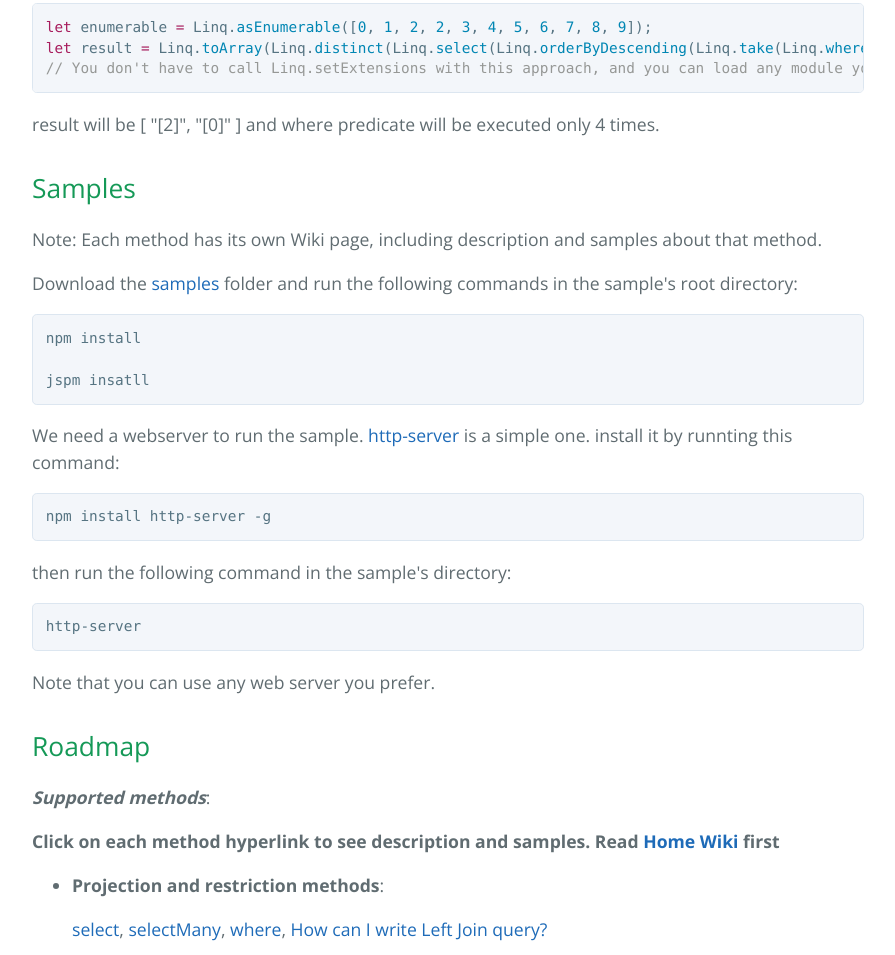
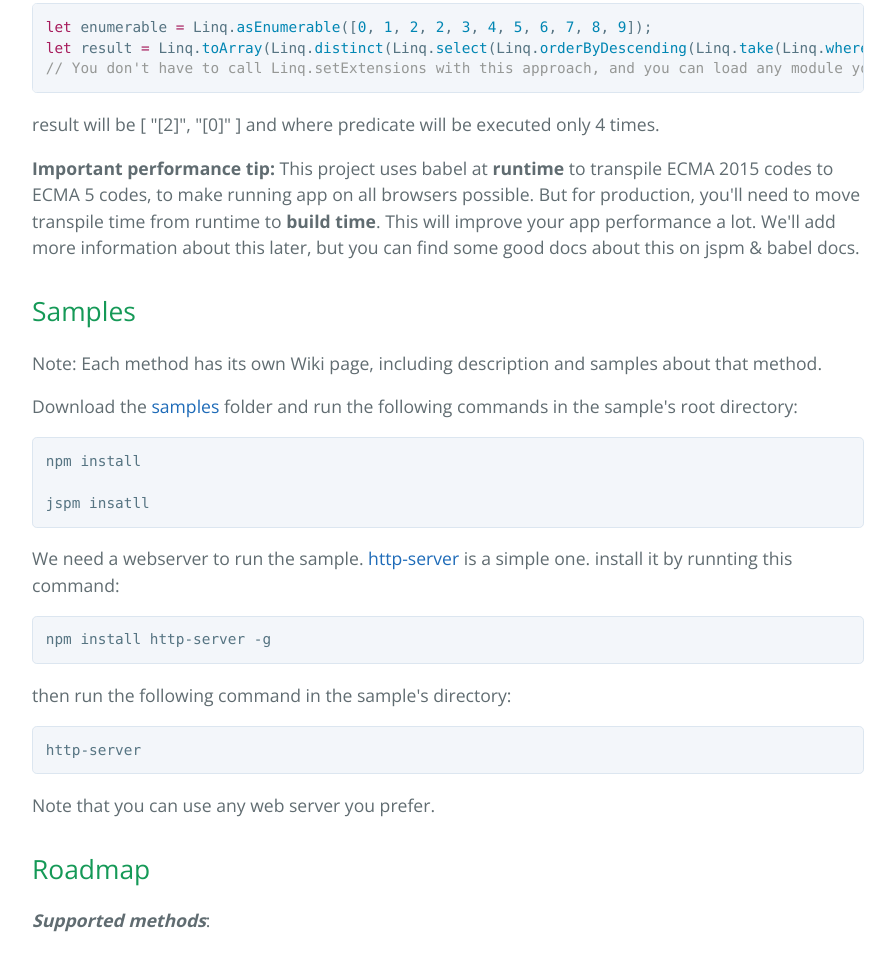
Before and after one commit to Fermium-co/LINQ4ES2015, a plain HTML site: page index.html in a window 1280 px wide. Shown: the part 1515-2470 px from the top of the page, without its empty margins (192-1087 px from the left). Drawn offline with nearby package versions, Linux system fonts and the light colour scheme.

```diff
--- a/index.html
+++ b/index.html
@@ -72,6 +72,10 @@
 <span class="pl-c">// You don't have to call Linq.setExtensions with this approach, and you can load any module you'd prefer to use, instead of loading all of them.</span></pre></div>
 
 <p>result will be [ "[2]", "[0]" ] and where predicate will be executed only 4 times.</p>
+
+<p><strong>Important performance tip:</strong> This project uses babel at <strong>runtime</strong> to transpile ECMA 2015 codes to ECMA 5 codes, to make running app on all browsers possible. But for production, you'll need to move transpile time from runtime to <strong>build time</strong>.
+This will improve your app performance a lot.
+We'll add more information about this later, but you can find some good docs about this on jspm &amp; babel docs.</p>
 
 <h2>
 <a id="samples" class="anchor" href="#samples" aria-hidden="true"><span class="octicon octicon-link"></span></a>Samples</h2>
```
Also changed, not shown: params.json (+1 -1 lines).
